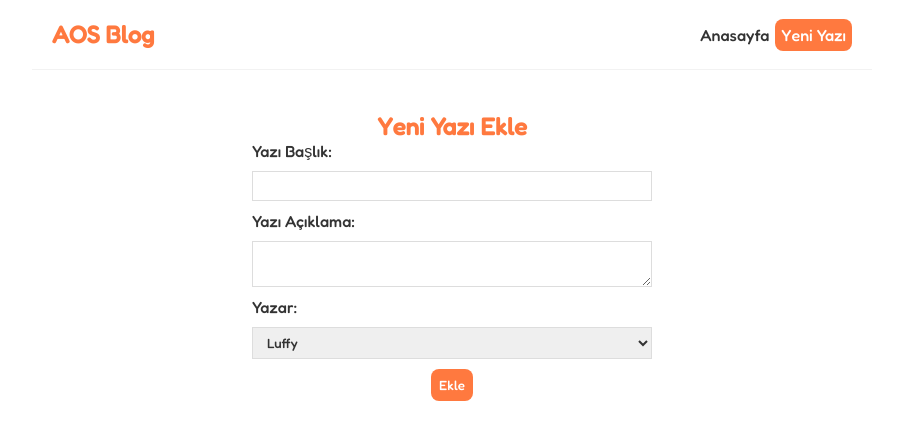
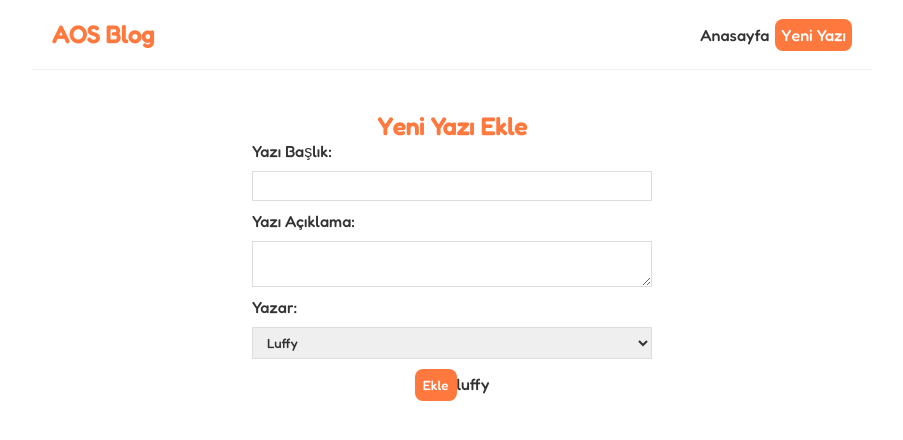
Before and after one commit to eerzik/https---github.com-eerzik-temel-react-app, a React (Create React App) app: page /create in a window 1280 px wide. Shown: the top 440 px of the page, without its empty margins (188-1091 px from the left). Built offline with nearby package versions, Linux system fonts and the light colour scheme.

Commit message:
Create için useState Oluşturma

```diff
--- a/src/Create.js
+++ b/src/Create.js
@@ -1,22 +1,30 @@
-
+import { useState } from "react";
 
 
 const Create = () => {
+
+    const [baslik,setBaslik]=useState('');
+    const [aciklama,setAciklama]=useState('');
+    const [yazar,setYazar]=useState('luffy');
+
     return (
         <div className="create">
             <h2 style={{color:'#ff793f'}} >Yeni Yazı Ekle</h2>
             <form>
                 <label>Yazı Başlık:</label>
-                <input type="text" required ></input>
+                <input type="text" required value={baslik} onChange={(e)=>setBaslik(e.target.value)} ></input>
                 <label>Yazı Açıklama:</label>
-                <textarea required></textarea>
+                <textarea required value={aciklama} onChange={(e)=>setAciklama(e.target.value)} ></textarea>
                 <label>Yazar:</label>
-                <select>
+                <select value={yazar} onChange={(e)=>setYazar(e.target.value)}>
                     <option value="luffy">Luffy</option>
                     <option value="zoro">Zoro</option>
                     <option value="sanji">Sanji</option>
                 </select>
                 <button>Ekle</button>
+                {baslik}
+                {aciklama}
+                {yazar}
             </form>
         </div>
      );
```
